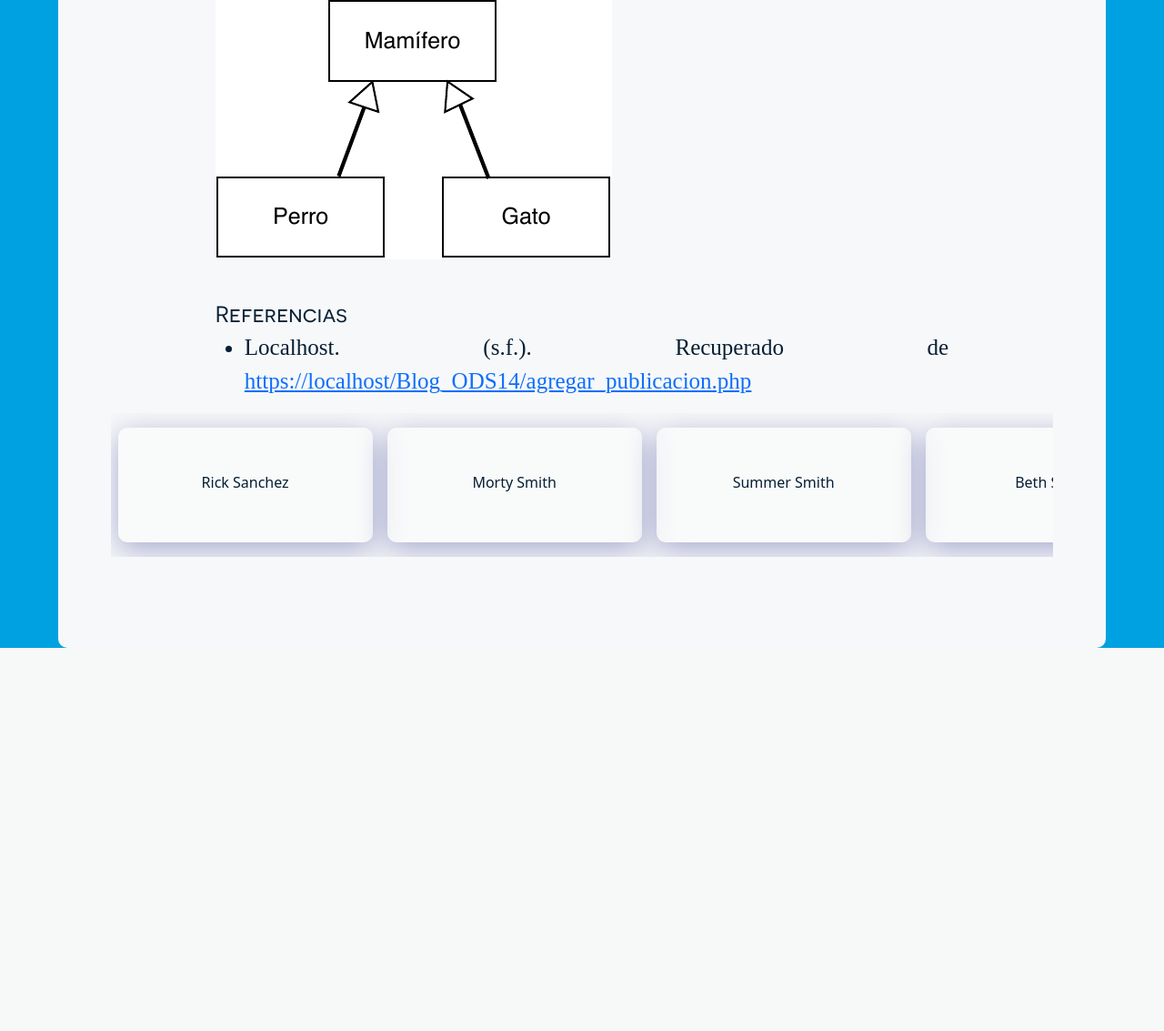
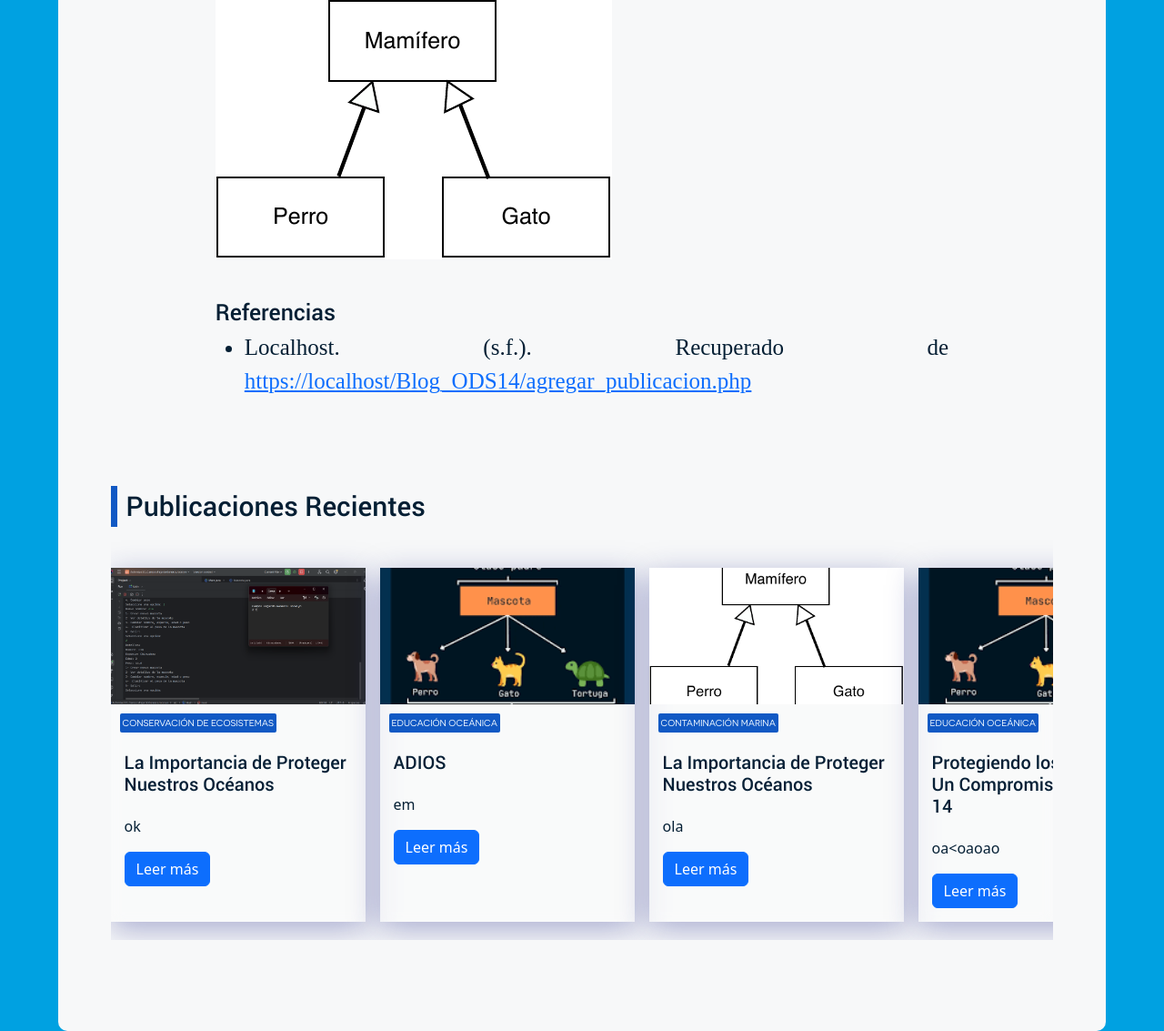
Before and after one commit to GenesisCampos100/Blog_ODS14, a PHP site: page / in a window 1280 px wide. Shown: the part 1755-2888 px from the top of the page at 91% size. Before the commit the page ends 2467 px from the top, so only its background shows below. Run offline with PHP 8.4, Linux system fonts and the light colour scheme; data comes from the database, SQL or seed files in the repository; some libraries are stand-ins or nearby versions.

Commit message:
Barra y publicaciones recientes

```diff
--- a/css/cartas.css
+++ b/css/cartas.css
@@ -14,31 +14,70 @@
   -webkit-overflow-scrolling: touch; /* para suavidad en iOS */
   width: 90%;
   margin: 0 auto;
-  padding: 1rem 0.5rem;
   gap: 1rem;
   scroll-padding: 1rem; /* para que el snap no se corte al inicio */
+  padding-bottom: 20px;
 }
 
 .publicacion_tarjeta {
+  position: relative;
+  margin-top: 90px;
   flex: 0 0 auto;
   width: 280px; /* o el tamaño que prefieras */
   scroll-snap-align: start;
-  background: rgba(255, 255, 255, 0.25);
-  box-shadow: 0 8px 32px 0 rgba(31, 38, 135, 0.37);
+  background: #ffffff40;
+  box-shadow: 0 8px 32px 0 #1f26875e;
   backdrop-filter: blur(7px);
   -webkit-backdrop-filter: blur(7px);
-  border-radius: 10px;
-  padding: 2rem;
+
+}
+
+.titulopublicaciones{
+  position: absolute;
+  font-family: 'Roboto';
+  font-size: 30px;
+  border-left: solid 7px #1159c4;
+  padding-left: 10px;
+}
+
+.categoria_tarjeta
+{
+  width: fit-content;
+  position: relative;
+  background-color: #1159c4;
+  margin: 0px;
+  color: aliceblue;
+  font-family: 'Novecentos';
+  font-size: 10px;
+  text-transform: uppercase;
+  padding: 3px;
+  border-radius: 2px;
+  top: 10px;  /* Ajusta la distancia desde la parte superior */
+  left: 10px;
+}
+
+.imagen_tarjeta{
+  width: 100%;
+  height: 150px;
+  object-fit: cover;
+  object-position: center;
+
+}
+
+.contenido_tarjeta
+{
+  padding: 15px;
 }
 
 
 .titulo_tarjeta{
   width: 100%;
+  text-align:left;
   display: inline-block;
-  word-break: break-all;
-  white-space: nowrap;
   overflow: hidden;
-  text-overflow: ellipsis;
-  text-align: center;
   margin: 1rem auto;
+  font-family: 'Roboto', Arial, Helvetica, sans-serif;
+  font-size: 20px;
+  line-height: normal;
+  color: #072036;
 }
--- a/css/estructurablog.css
+++ b/css/estructurablog.css
@@ -156,6 +156,7 @@
     margin-top: 40px;
     width: 70%;
     height: fit-content;
+    margin-bottom: 80px;
 }
 
 .tituloref
--- a/index.php
+++ b/index.php
@@ -44,23 +44,23 @@
 $post = obtenerUltimaPublicacion();
 $elementos = $post ? obtenerElementosPublicacion($post->id) : [];
 
-function obtenerSegundaPublicacion() {
+function obtenerPublicacionesRecientes($limite = 5, $offset = 1) {
   $bd = conectarBaseDatos();
   $sql = "SELECT p.*, c.nombre AS categoria
           FROM publicaciones p
           JOIN categorias c ON p.categoria_id = c.id
           ORDER BY fecha_publicacion DESC
-          LIMIT 1 OFFSET 1"; // <-- Segundo resultado
+          LIMIT ? OFFSET ?";
   $stmt = $bd->prepare($sql);
+  $stmt->bindValue(1, (int)$limite, PDO::PARAM_INT);
+  $stmt->bindValue(2, (int)$offset, PDO::PARAM_INT);
   $stmt->execute();
-  return $stmt->fetch();
+  return $stmt->fetchAll();
 }
 
-$segunda_post = obtenerSegundaPublicacion();
-
+$tarjetas = obtenerPublicacionesRecientes();
 
 ?>
-
 
 <!DOCTYPE html>
 <html lang="es">
@@ -72,31 +72,16 @@
 
   <!-- Estilos -->
   <link href="https://cdn.jsdelivr.net/npm/bootstrap@5.3.3/dist/css/bootstrap.min.css" rel="stylesheet" integrity="sha384-QWTKZyjpPEjISv5WaRU9OFeRpok6YctnYmDr5pNlyT2bRjXh0JMhjY6hW+ALEwIH" crossorigin="anonymous">
+
+  <link href="css/estructurablog.css" rel="stylesheet"/>
+  <link href="css/cartas.css" rel="stylesheet" />
   <link href="css/barra.css" rel="stylesheet" />
-  <link href="css/general.css" rel="stylesheet" />
-  <link href="css/estructurablog.css" rel="stylesheet">
-  <link href="css/cartas.css" rel="stylesheet" />
-  <!--<link href="css/estructurablog.css" rel="stylesheet" />-->
+  <link href="css/general.css" rel="stylesheet"/>
   <link href="https://cdn.jsdelivr.net/npm/bootstrap-icons@1.10.5/font/bootstrap-icons.css" rel="stylesheet">
 
 
   <!-- jQuery -->
   <script src="https://code.jquery.com/jquery-3.3.1.min.js" integrity="sha256-FgpCb/KJQlLNfOu91ta32o/NMZxltwRo8QtmkMRdAu8=" crossorigin="anonymous"></script>
-
-
-  <script>
-    function obtenerUltimaPublicacion() {
-      $bd = conectarBaseDatos();
-      $sql = "SELECT p.*, c.nombre AS categoria
-              FROM publicaciones p
-              JOIN categorias c ON p.categoria_id = c.id
-              ORDER BY fecha_publicacion DESC
-              LIMIT 1";
-      $stmt = $bd->prepare($sql);
-      $stmt->execute();
-      return $stmt->fetch();
-  }
-  </script>
 
 
 
@@ -113,7 +98,7 @@
     window.addEventListener('resize', ajustarAlturaBarra);
   </script>
 
-<script src="https://kit.fontawesome.com/a076d05399.js" crossorigin="anonymous"></script>
+<script crossorigin="anonymous"></script>
 
 
 </head>
@@ -127,7 +112,7 @@
 
     <!-- Logo -->
     <a class="navbar-brand" href="#">
-      <img src="img/Dipsyy.png" alt="Logo" style="max-height: 60px;" />
+      <img src="img/Logoo.png" alt="Logo" style="max-height: 60px;" />
     </a>
 
     <!-- Botón hamburguesa -->
@@ -197,10 +182,10 @@
 
     <div class="navbar-categories">
       <ul class="nav justify-content-center">
-        <li class="nav-item"><a class="nav-link categoria-link" href="#">ECOSISTEMAS</a></li>
-        <li class="nav-item"><a class="nav-link categoria-link" href="#">CONTAMINACION</a></li>
-        <li class="nav-item"><a class="nav-link categoria-link" href="#">PESCA</a></li>
-        <li class="nav-item"><a class="nav-link categoria-link" href="#">EDUCAR</a></li>
+        <li class="nav-item"><a class="nav-link categoria-link" href="#">Conservacion de Ecosistemas</a></li>
+        <li class="nav-item"><a class="nav-link categoria-link" href="#">Contaminación Marina</a></li>
+        <li class="nav-item"><a class="nav-link categoria-link" href="#">Pesca Sostenible</a></li>
+        <li class="nav-item"><a class="nav-link categoria-link" href="#">Educacion Oceanica</a></li>
       </ul>
     </div>
   </header>
@@ -279,34 +264,23 @@
 
 <!-- From Uiverse.io by JesusRafaelNavaCruz -->
 <div class="publicacionesrecientes">
-  <div class="publicacion_tarjeta">
-    <p class="titulo_tarjeta">
-      Rick Sanchez
-    </p>
-  </div>
-  <div class="publicacion_tarjeta">
-    <p class="titulo_tarjeta">
-      Morty Smith
-    </p>
-  </div>
-  <div class="publicacion_tarjeta">
-    <p class="titulo_tarjeta">
-      Summer Smith
-    </p>
-  </div>
 
-  <div class="publicacion_tarjeta">
-    <p class="titulo_tarjeta">
-      Beth Smith
-    </p>
-  </div>
+<div class="titulopublicaciones">Publicaciones Recientes</div>
 
-  <div class="publicacion_tarjeta">
-    <p class="titulo_tarjeta">
-      Dunno Smith
-    </p>
-  </div>
+  <?php foreach ($tarjetas as $tarjeta): ?>
+    <div class="publicacion_tarjeta">
+      <img src="<?= htmlspecialchars($tarjeta->imagen_portada) ?>" alt="Imagen de portada" class="imagen_tarjeta">
+      <div class="categoria_tarjeta"><?= htmlspecialchars($tarjeta->categoria) ?></div>
+      <div class="contenido_tarjeta">
+        <p class="titulo_tarjeta"><?= htmlspecialchars($tarjeta->titulo) ?></p>
+        <p class="resumen_tarjeta"><?= htmlspecialchars($tarjeta->resumen) ?></p>
+        <a href="ver_publicacion.php?id=<?= htmlspecialchars($tarjeta->id) ?>" class="btn btn-primary" id="leer">Leer más</a>
+      </div>
+
+    </div>
+  <?php endforeach; ?>
 </div>
+
 
         <?php endif; ?>
 
@@ -325,10 +299,6 @@
 
 
 
-
-
-
-
   <!-- Scripts -->
   <script src="https://cdn.jsdelivr.net/npm/bootstrap@5.3.3/dist/js/bootstrap.bundle.min.js" integrity="sha384-YvpcrYf0tY3lHB60NNkmXc5s9fDVZLESaAA55NDzOxhy9GkcIdslK1eN7N6jIeHz" crossorigin="anonymous"></script>
 </body>
--- a/index_about.php
+++ b/index_about.php
@@ -15,6 +15,7 @@
   <!--<link href="css/estructurablog.css" rel="stylesheet" />-->
   <link href="https://cdn.jsdelivr.net/npm/bootstrap-icons@1.10.5/font/bootstrap-icons.css" rel="stylesheet">
   <link rel="stylesheet" href="style.css" />
+  <link href="css/estructurablog.css" rel="stylesheet"/>
   <link rel="stylesheet" href="css/about.css" />
 
 
```
Also changed, not shown: css/barra.css (+30 -6 lines), img/Logoo.png (added).
